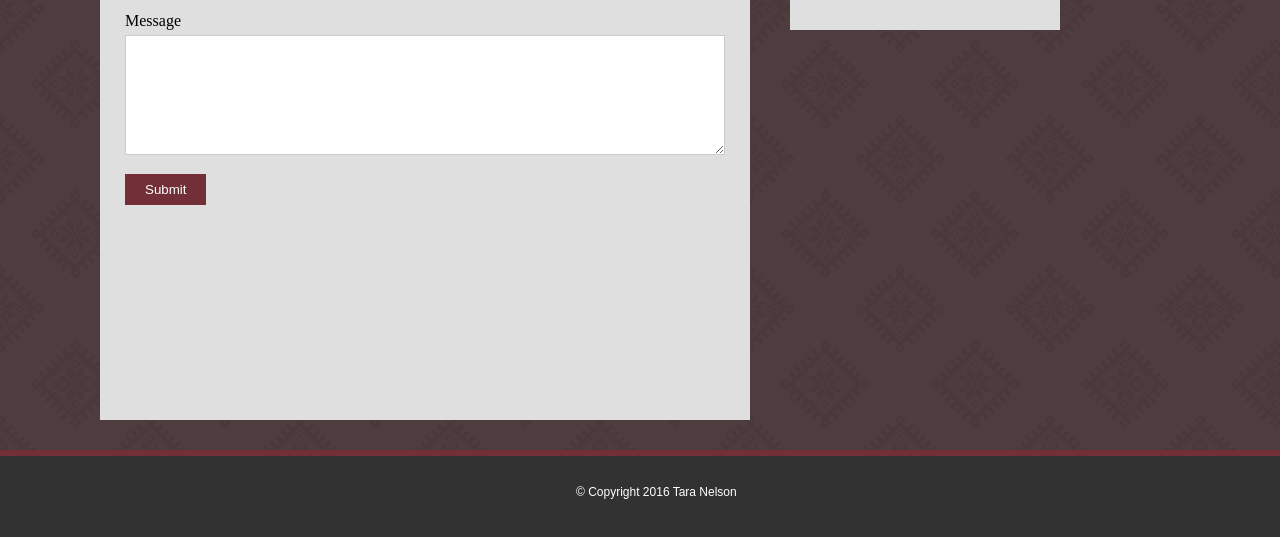
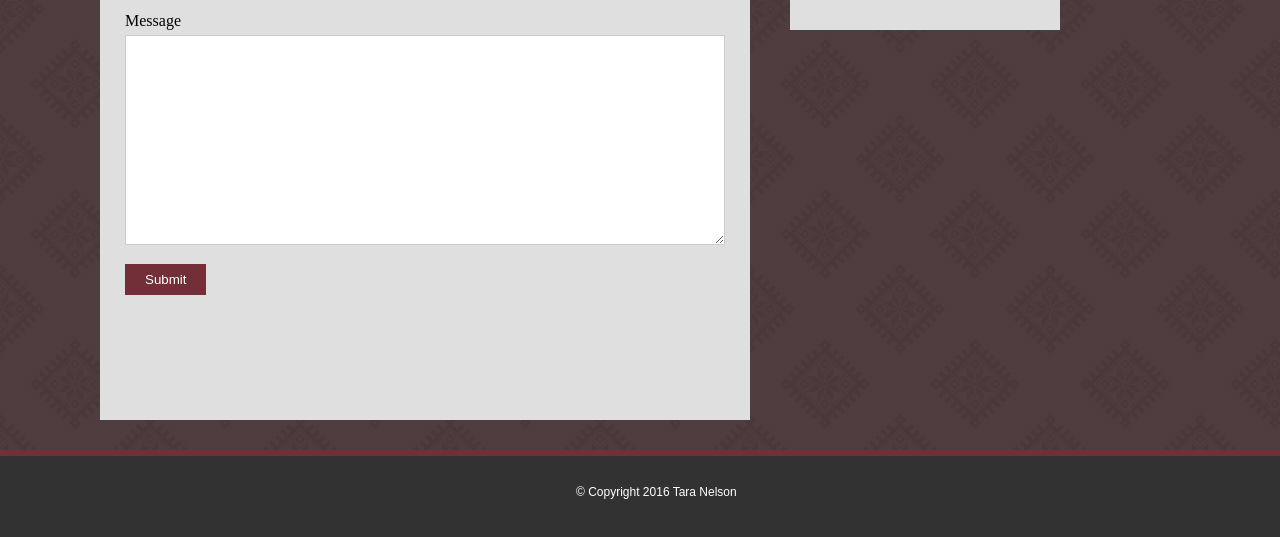
Before and after one commit to Saluki-scribe/Responsive-Portfolio, a plain HTML site: page contact.html in a window 1280 px wide. Shown: the part 291-828 px from the top of the page. Drawn offline with Linux system fonts and the light colour scheme.

Commit message:
Expanded message area of contact form.

```diff
--- a/assets/style.css
+++ b/assets/style.css
@@ -356,6 +356,10 @@ input[type=text], select, textarea {
     margin-top: 6px;
     margin-bottom: 16px;
     resize: vertical;
+}
+
+#subject {
+    padding-bottom: 200px;
 }
 
 input[type=email], select, textarea {
@@ -932,7 +936,6 @@ footer {
         margin: 40px auto;
     }
 
-
 /*CONTACT Page Elements 640px*/
 
     .contact-content {
```
